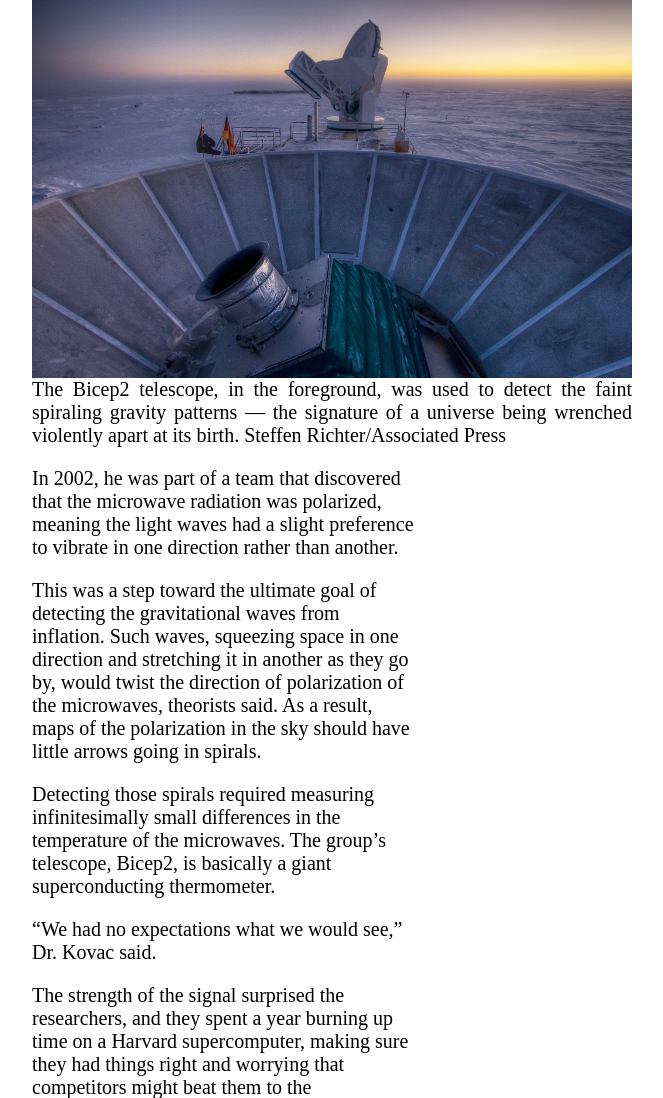
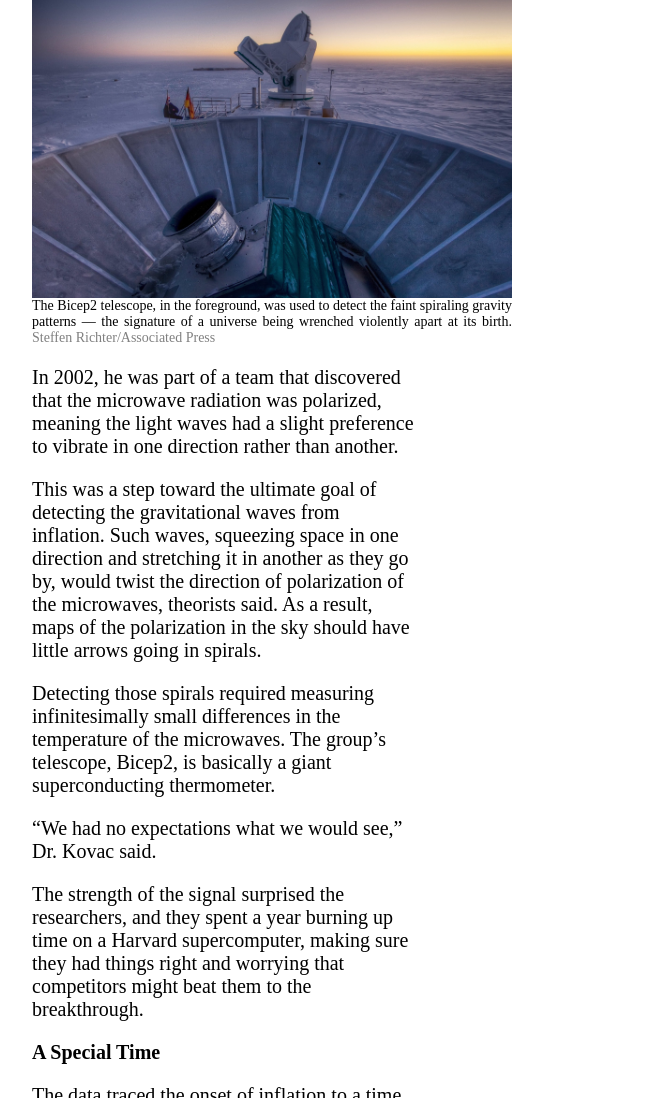
Before and after one commit to arthurborgesdev/nytimes-article-page, a website: page index.html in a window 1280 px wide. Shown: the part 6853-7951 px from the top of the page, without its empty margins (424-1087 px from the left). Drawn offline with Linux system fonts and the light colour scheme.

Commit message:
Fix telescope photo size, alignment and captions color and size

```diff
--- a/styles.css
+++ b/styles.css
@@ -367,17 +367,22 @@ h4 {
   display: flex;
   flex-direction: column;
   align-items: center;
-  width: 75vh;
+  width: 60vh;
   margin-left: 0;
   margin-right: 0;
 }
 
 .telescope-photo img {
-  width: 75vh;
+  width: 60vh;
 }
 
 .telescope-photo figcaption {
   text-align: justify;
+  font-size: 0.7rem;
+}
+
+.telescope-photo figcaption span {
+  color: gray;
 }
 
 /* SUGGESTED */
```
